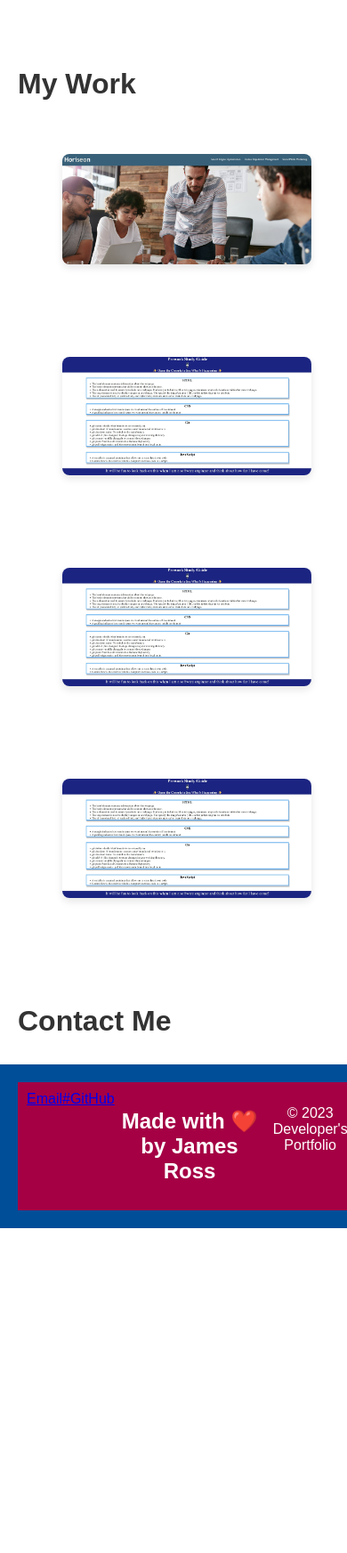
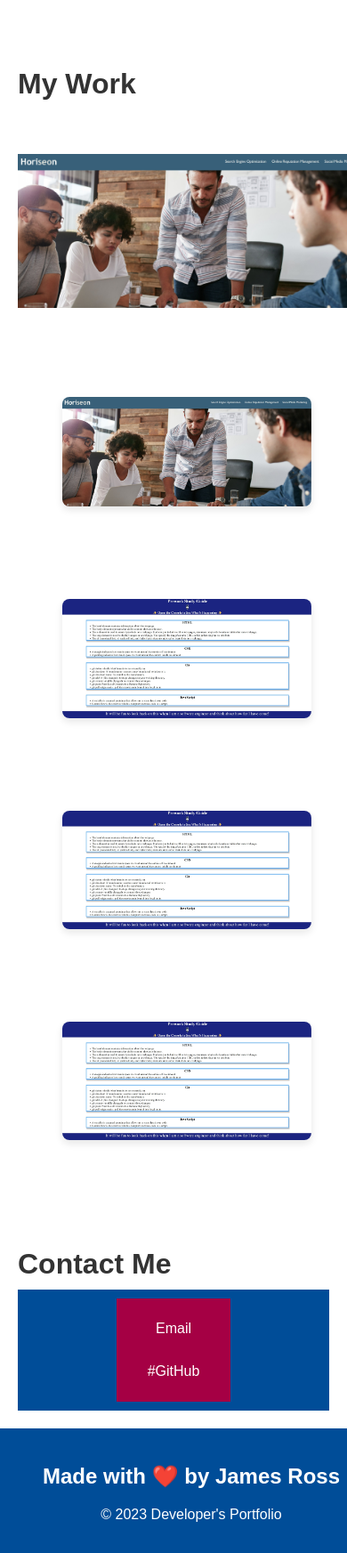
Before and after one commit to caiman48/James-responsive-portfolio, a plain HTML site: page index.html in a window 390 px wide. Shown: the part 1180-2925 px from the top of the page at 89% size. Before the commit the page ends 2560 px from the top, so only its background shows below. Drawn offline with Linux system fonts and the light colour scheme; files whose address does not match are found by name.

Commit message:
fixed flex boxes

```diff
--- a/Assets/css/style.css
+++ b/Assets/css/style.css
@@ -30,11 +30,13 @@ nav a:hover {
 }
 
 .contact {
+    background-color: #004d98;
     display: flex;
     justify-content: center;
-    background-color: #a50044;
     padding: 10px;
 }
+
+.contact nav {}
 
 section {
     padding: 20px;
@@ -60,6 +62,13 @@ img {
     max-width: 50%;
     height: auto;
     margin: 50px;
+}
+
+#main-project {
+    display: flex;
+    justify-content: center;
+    width: 100vw;
+
 }
 
 .work-images {
@@ -101,7 +110,7 @@ footer {
     width: 100%;
 }
 
-@media only screen and (max-width: 768px) {
+@media only screen and (max-width: 1000px) {
     nav {
         flex-direction: column;
         align-items: center;
@@ -116,4 +125,10 @@ footer {
         flex-direction: column;
         align-items: center;
     }
+
+    #main-project img {
+        flex: 100%;
+        max-width: 100%;
+
+    }
 }
--- a/index.html
+++ b/index.html
@@ -49,17 +49,29 @@
 
     <section id="work">
         <h2>My Work</h2>
+
+        <div>
+            <div>
+                <a id="main-project" href="https://caiman48.github.io/challenge-1/">
+                    <img src="file:///C:/Users/caima/bootcamp/challenges/challenge-2/Assets/images/first-application-screenshot.jpg"
+                        title="First Application" alt="First Application">
+                </a>
+            </div>
+
+
+        </div>
+
         <div class="work-images">
             <span>
                 <a href="https://caiman48.github.io/challenge-1/">
                     <img src="file:///C:/Users/caima/bootcamp/challenges/challenge-2/Assets/images/first-application-screenshot.jpg"
-                        title="First Application" alt="First Application">
+                        title="second-application-screenshot Application" alt="First Application">
                 </a>
             </span>
             <span>
                 <a href="https://caiman48.github.io/Prework-Study-Guide/">
                     <img src="file:///C:/Users/caima/bootcamp/challenges/challenge-2/Assets/images/second-application-screenshot.jpg"
-                        title="Second Application" alt="Second Application">
+                        title="tercera Application" alt="Second Application">
                 </a>
             </span>
             <span>
@@ -75,28 +87,30 @@
                 </a>
 
             </span>
+
+
         </div>
     </section>
 
     <section id="contact">
 
         <h2>Contact Me</h2>
-
-
+        <sectio class="contact">
+            <nav>
+                <a href="#Email">Email</a>
+                <a href="#GitHub">#GitHub</a>
+            </nav>
+    </section>
 
     </section>
 
     <footer>
-        <sectio class="contact">
-            <a href="#Email">Email</a>
-            <a href="#GitHub">#GitHub</a>
-        </section>
 
         <h2>Made with ❤️️ by James Ross</h2>
         <p>
             &copy; 2023 Developer's Portfolio
         </p>
     </footer>
-    </body>
+</body>
 
-    </html>
+</html>
```
